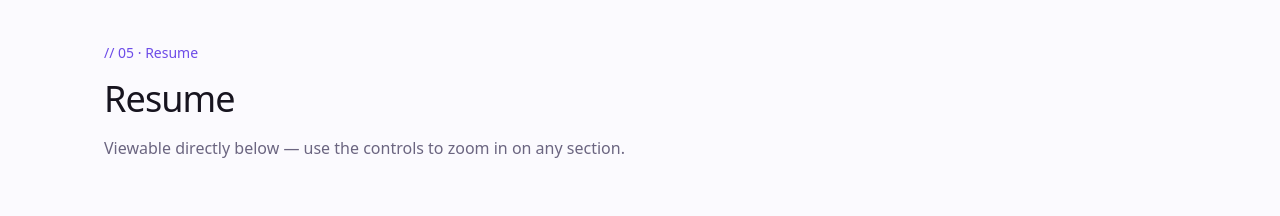
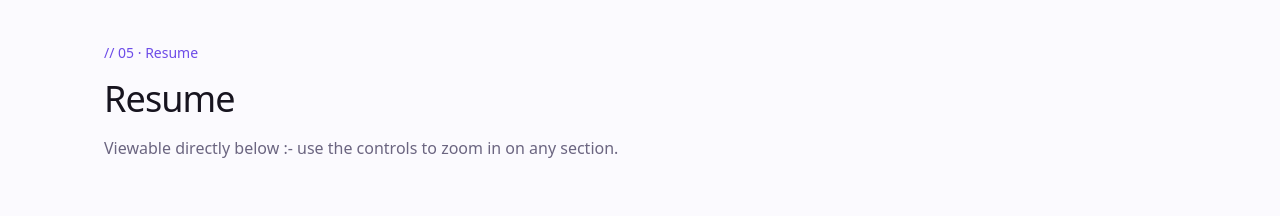
Before and after one commit to swagat017/Personal-Portfolio, a Next.js app: page / in a window 1280 px wide. Shown: the part 5140-5356 px from the top of the page. Built offline with nearby package versions, Linux system fonts and the light colour scheme.

Commit message:
updated resume.tsx

```diff
--- a/src/components/sections/resume.tsx
+++ b/src/components/sections/resume.tsx
@@ -21,7 +21,7 @@ export function Resume() {
           index="05"
           label="Resume"
           title="Resume"
-          description="Viewable directly below — use the controls to zoom in on any section."
+          description="Viewable directly below :- use the controls to zoom in on any section."
         />
 
         <Reveal>
```
